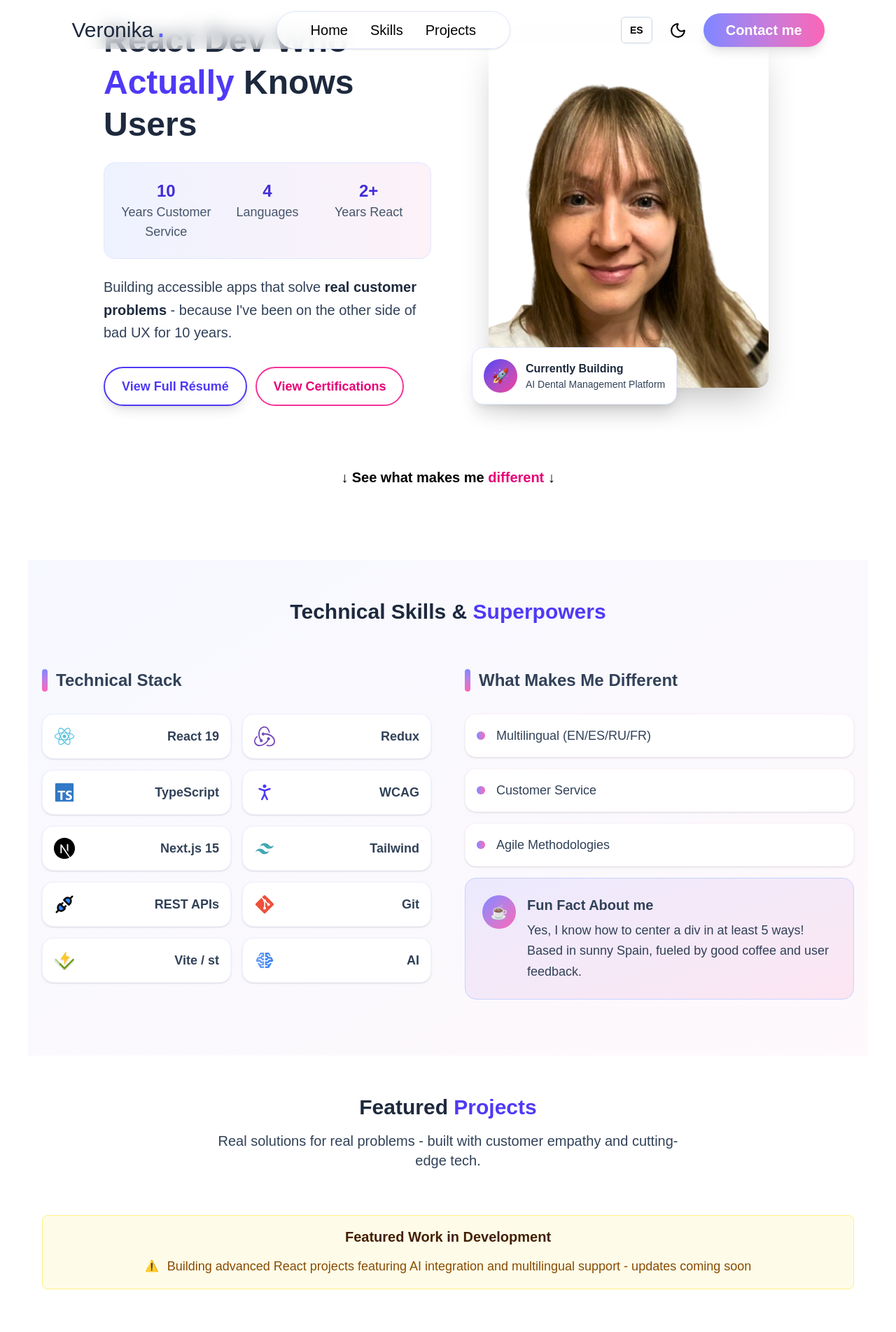
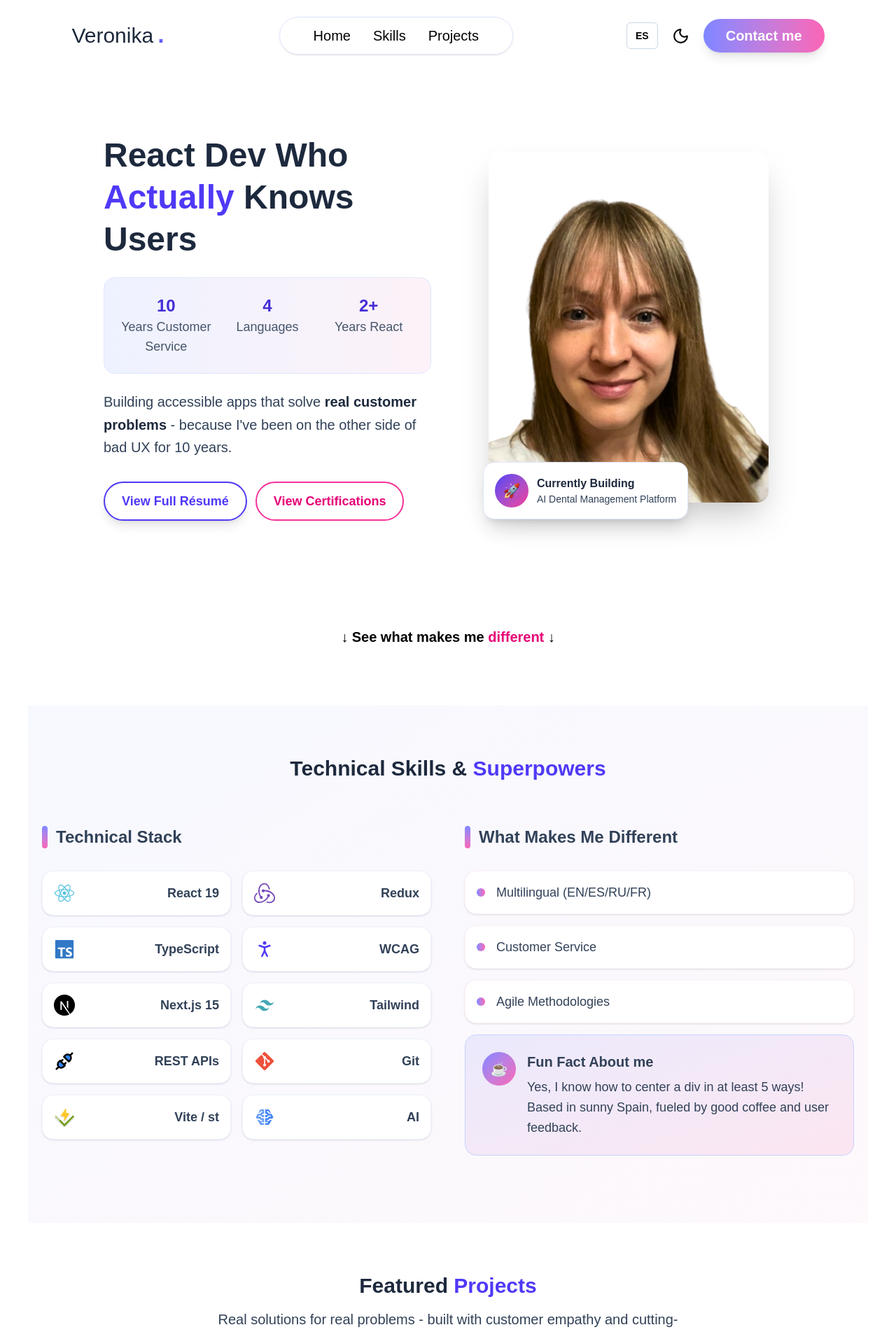
Before and after one commit to verobelo/portfolio-v2, a Next.js app: page / in a window 1280 px wide. Shown: the top 1903 px of the page at 70% size. Built offline with nearby package versions, Linux system fonts and the light colour scheme; a web font is replaced by a local one.

Commit message:
Ad consistent spacing

```diff
--- a/_components/Contact.js
+++ b/_components/Contact.js
@@ -23,7 +23,7 @@
   return (
     <section
       id='contact'
-      className='bg-gradient-to-br from-indigo-50/50 to-pink-50/50 dark:bg-primary-dark dark:bg-none py-10 lg:py-14'>
+      className='bg-gradient-to-br from-indigo-50/50 to-pink-50/50 dark:bg-primary-dark dark:bg-none py-16 md:py-18'>
       <div className='max-w-4xl mx-auto px-5 text-center'>
         <h2 className='text-2xl md:text-3xl font-bold text-slate-800 dark:text-header-dark mb-4 lg:mb-8'>
           {t.title1}
--- a/_components/Hero.js
+++ b/_components/Hero.js
@@ -10,9 +10,9 @@
   const t = translations[language].hero;
   return (
     <section
-      className='min-h-screen flex md:items-center md:justify-center flex-col mt-10 md:mt-0 pb-10 md:pb-0'
+      className='min-h-screen flex flex-col pt-16 md:pt-36 xl:pt-48 pb-16 md:pb-18'
       id='home'>
-      <div className='max-w-5xl mx-auto px-5'>
+      <div className='max-w-5xl mx-auto px-5 flex-1 flex flex-col justify-between'>
         <div className='grid md:grid-cols-2 gap-8 lg:gap-12 items-center'>
           <div className='space-y-4 md:space-y-6 order-2 md:order-1'>
             <h1 className='text-3xl md:text-4xl lg:text-5xl font-bold text-slate-800 leading-tight text-center md:text-left dark:text-header-dark'>
@@ -106,7 +106,7 @@
                 height={380}
               />
 
-              <div className='absolute -left-2 -bottom-6 md:-left-4 md:-bottom-8 lg:-bottom-6 lg:-left-6 bg-white p-3 lg:p-4 rounded-2xl shadow-xl border border-indigo-100 dark:bg-slate-800/90 '>
+              <div className='absolute -left-2 -bottom-6 bg-white p-3 lg:p-4 rounded-2xl shadow-xl border border-indigo-100 dark:bg-slate-800/90 '>
                 <div className='flex items-center gap-2 lg:gap-3'>
                   <div className='w-10 h-10 lg:w-12 lg:h-12 bg-gradient-to-br from-indigo-600 to-pink-500 rounded-full flex items-center justify-center'>
                     <span className='text-white font-bold text-lg lg:text-xl'>
@@ -127,7 +127,7 @@
           </div>
         </div>
 
-        <div className='text-center mt-16 lg:mt-24 hidden xl:block xl:mb-16'>
+        <div className='text-center hidden xl:flex xl:justify-center mt-40'>
           <Link
             href='#skills'
             className='inline-block animate-bounce hover:animate-none transition-all group'>
--- a/_components/Navbar.js
+++ b/_components/Navbar.js
@@ -31,7 +31,7 @@
 
   return (
     <header>
-      <nav className='w-full md:fixed px-5 pt-3 md:pt-6 lg:pt-4 lg:px-8 xl:px-[8%] flex items-center justify-between z-50 bg-white/40 lg:backdrop-blur-md dark:bg-primary-dark dark:text-header-dark'>
+      <nav className='w-full md:fixed px-6 py-5 md:py-6 lg:px-8 xl:px-[8%] flex items-center justify-between z-50 bg-white/40 lg:backdrop-blur-md dark:bg-primary-dark dark:text-header-dark'>
         <Link
           href='/'
           className='inline-flex items-center gap-1 text-3xl font-medium '>
@@ -71,7 +71,7 @@
             </Link>
           </li>
         </ul>
-        <div className='flex items-center gap-4'>
+        <div className='flex items-center gap-3'>
           <button
             onClick={handleLanguageToggle}
             className='hidden md:block px-3 py-2 hover:text-indigo-500 transition-colors cursor-pointer border border-slate-300 dark:border-border-dark rounded-md text-sm font-semibold'
--- a/_components/Projects.js
+++ b/_components/Projects.js
@@ -1,40 +1,16 @@
 'use client';
 
-import Image from 'next/image';
-import Link from 'next/link';
+import { useLanguageToggle } from '@/_contexts/LanguageContext';
 import { translations } from '@/_utils/translations';
-import { useLanguageToggle } from '@/_contexts/LanguageContext';
 
 export default function Projects() {
-  const projects = [
-    {
-      id: 1,
-      title: 'DentalCare Pro',
-      key: 'dentalcare',
-      image: '/project-dental.jpg',
-      tags: ['React', 'OpenAI API', 'Next.js'],
-      liveUrl: 'https://dentalcare-pro.vercel.app',
-      githubUrl: 'https://github.com/veronika/dentalcare-pro',
-      previewImage: '/dental.jpg',
-    },
-    {
-      id: 2,
-      title: 'NomadGym',
-      key: 'nomadgym',
-      image: '/project-nomadgym.jpg',
-      tags: ['React', 'OpenAI API', 'Next.js'],
-      liveUrl: 'https://nomadgym-pro.vercel.app',
-      githubUrl: 'https://github.com/veronika/nomadgym',
-      previewImage: '/nomad.jpg',
-    },
-  ];
   const { language } = useLanguageToggle();
   const t = translations[language].projects;
   const tUnder = translations[language].underConstruction;
   return (
     <section
       id='projects'
-      className='py-10 lg:py-14 bg-white dark:bg-primary-dark '>
+      className='py-16 md:py-18 bg-white dark:bg-primary-dark '>
       <div className='max-w-7xl mx-auto px-5 w-full'>
         <div className='text-center mb-8 md:mb-16'>
           <h2 className='text-2xl md:text-3xl font-bold text-slate-800 dark:text-header-dark mb-3 md:mb-4'>
--- a/_components/Skills.js
+++ b/_components/Skills.js
@@ -42,7 +42,7 @@
 
   return (
     <section
-      className='py-10 xl:py-14 bg-gradient-to-br from-indigo-50/50 to-pink-50/50 dark:bg-primary-dark dark:bg-none '
+      className='py-16 md:py-18 bg-gradient-to-br from-indigo-50/50 to-pink-50/50 dark:bg-primary-dark dark:bg-none '
       id='skills'>
       <div className='max-w-7xl mx-auto px-5'>
         <div className='text-center mb-12 lg:mb-16'>
```
